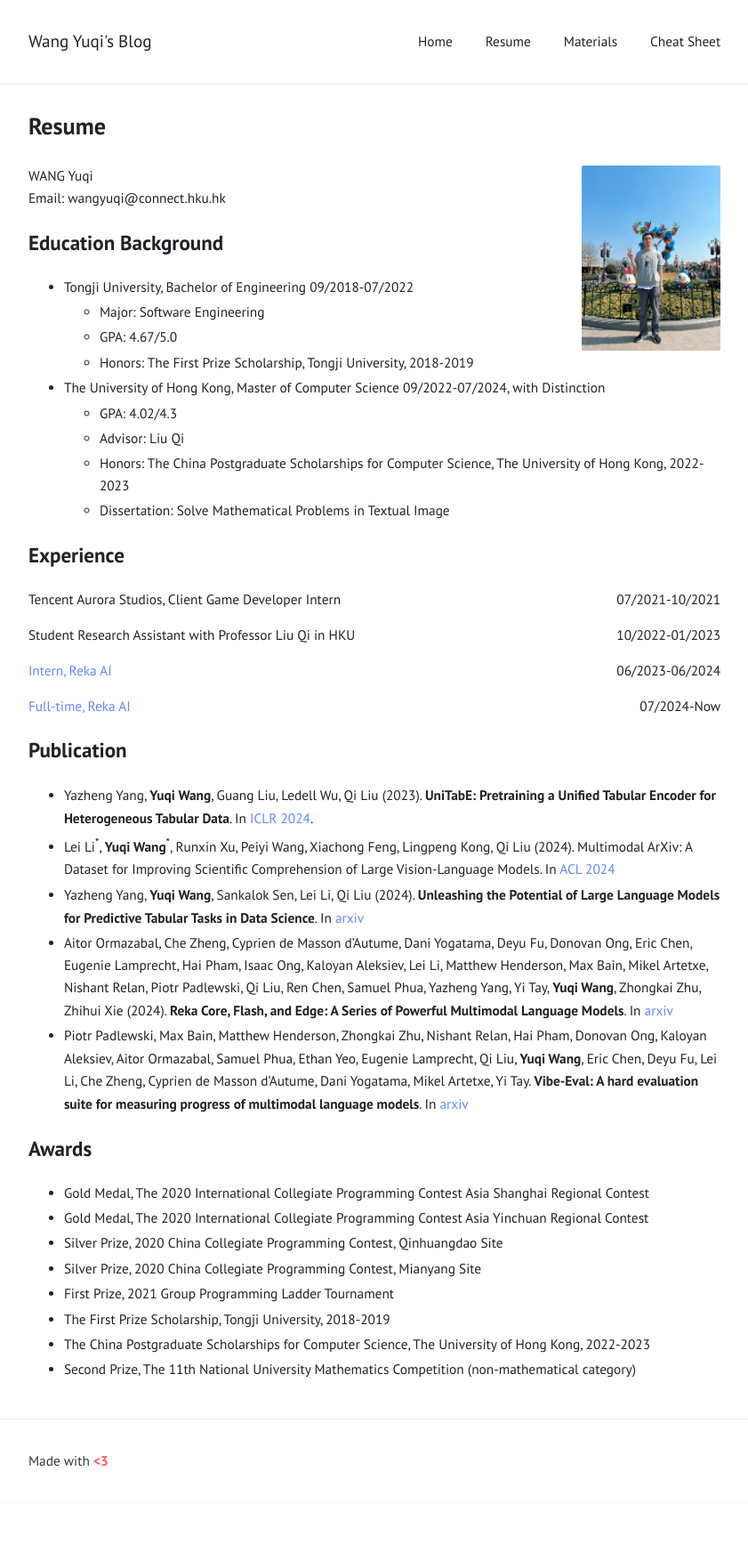
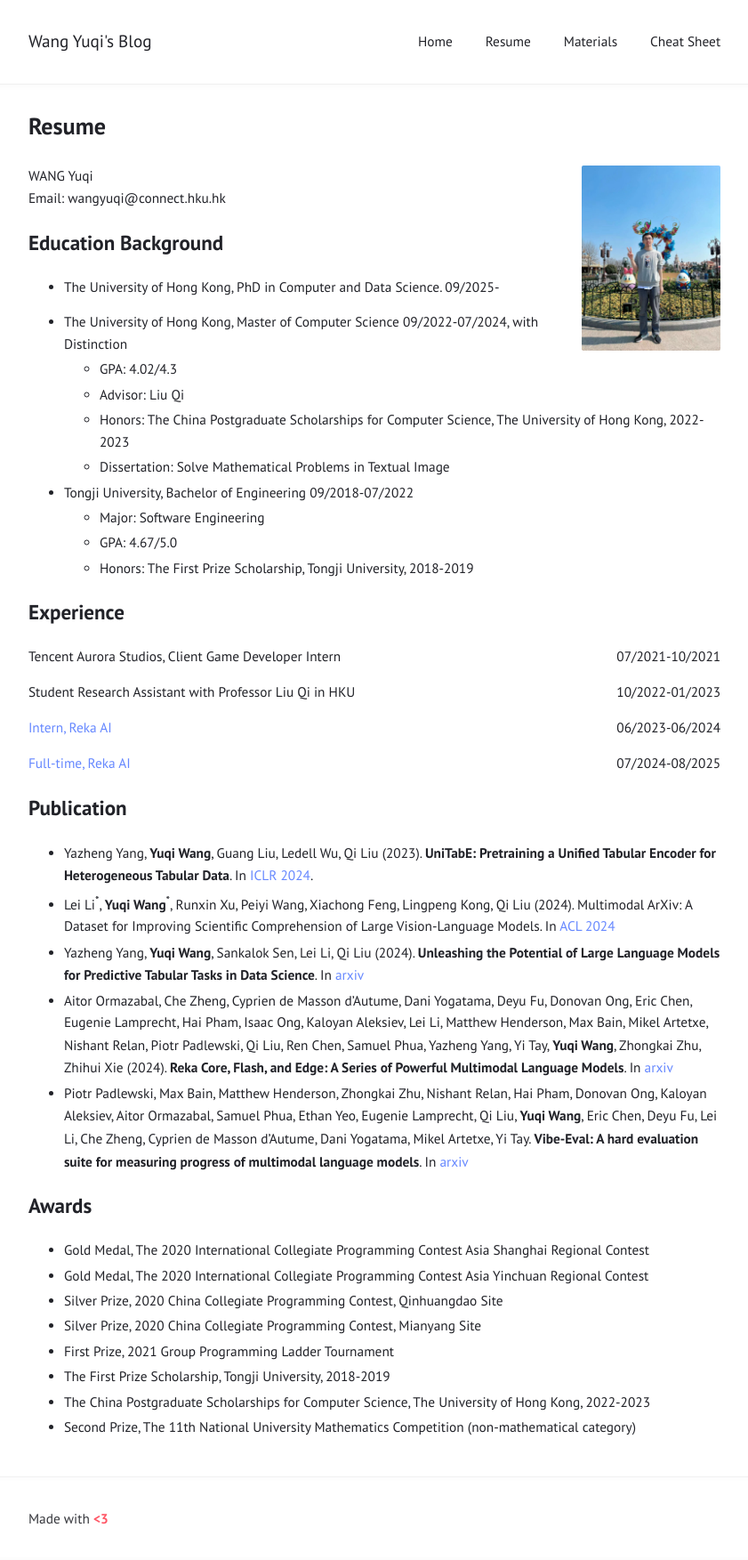
Before and after one commit to bugggggggg/bugggggggg.github.io, a Jekyll site: the page built from Resume.md, in a window 1280 px wide. Shown: the whole page at 89% size, without its empty margins (219-1060 px from the left). Built offline with Jekyll 4.4.1, drawn with Linux system fonts in a browser that asks for light colours; before the commit the page ends 1689 px from its top, so only the background shows below that.

Commit message:
update resume

```diff
--- a/Resume.md
+++ b/Resume.md
@@ -9,15 +9,17 @@ Email: wangyuqi@connect.hku.hk
 
 ## Education Background
 
-- Tongji University, Bachelor of Engineering 09/2018-07/2022 <br/>
-  - Major: Software Engineering
-  - GPA: 4.67/5.0
-  - Honors: The First Prize Scholarship, Tongji University, 2018-2019
+- The University of Hong Kong, PhD in Computer and Data Science. 09/2025-
+
 - The University of Hong Kong, Master of Computer Science 09/2022-07/2024, with Distinction<br/>
   - GPA: 4.02/4.3
   - Advisor: Liu Qi
   - Honors: The China Postgraduate Scholarships for Computer Science, The University of Hong Kong, 2022-2023
   - Dissertation: Solve Mathematical Problems in Textual Image
+- Tongji University, Bachelor of Engineering 09/2018-07/2022 <br/>
+  - Major: Software Engineering
+  - GPA: 4.67/5.0
+  - Honors: The First Prize Scholarship, Tongji University, 2018-2019
 
 ## Experience
 
@@ -45,7 +47,7 @@ Email: wangyuqi@connect.hku.hk
 <p style="text-align:left;">
     <a href="https://reka.ai/">Full-time, Reka AI</a>
     <span style="float:right;">
-        07/2024-Now
+        07/2024-08/2025
     </span>
 </p>
 
```
